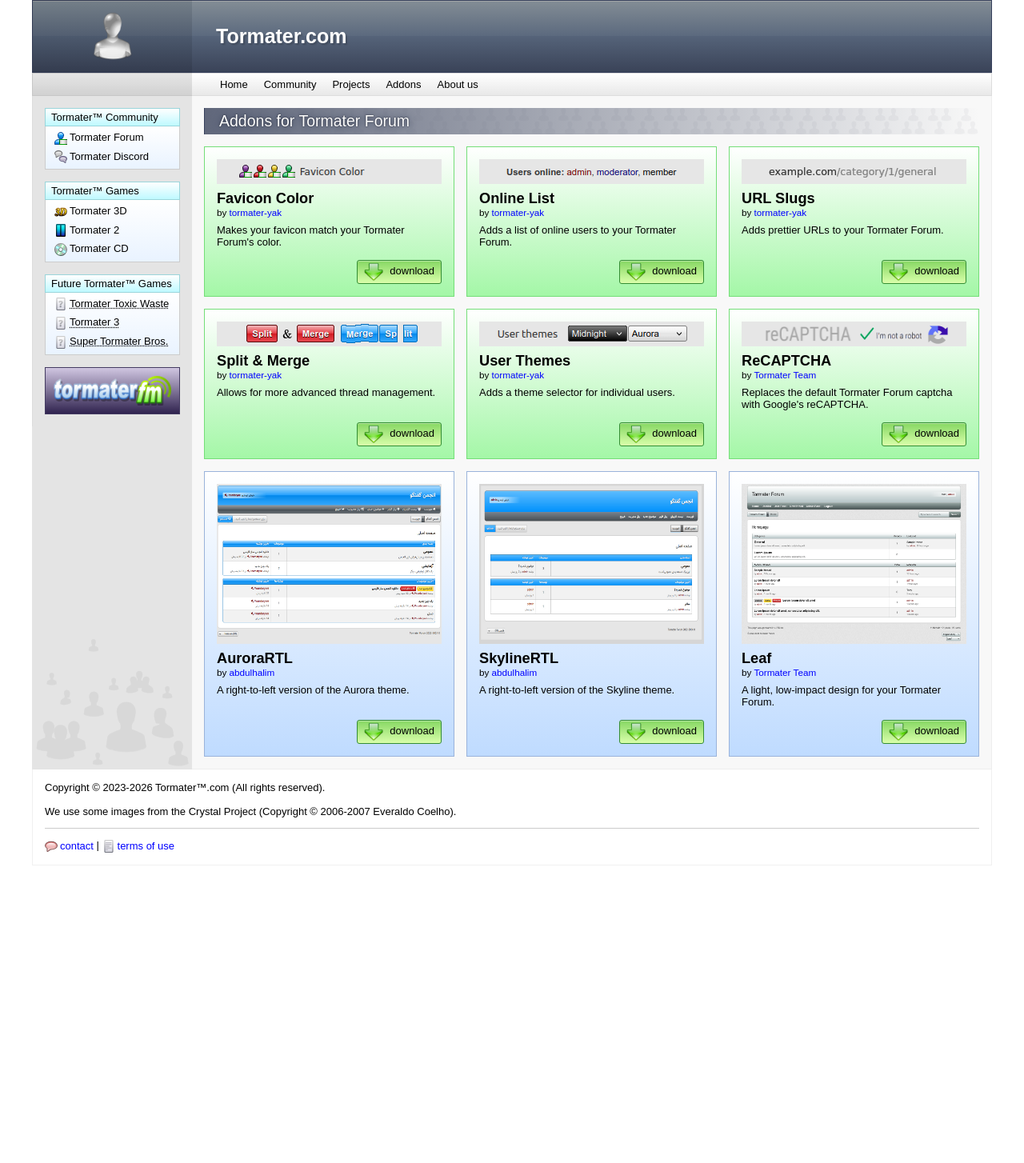
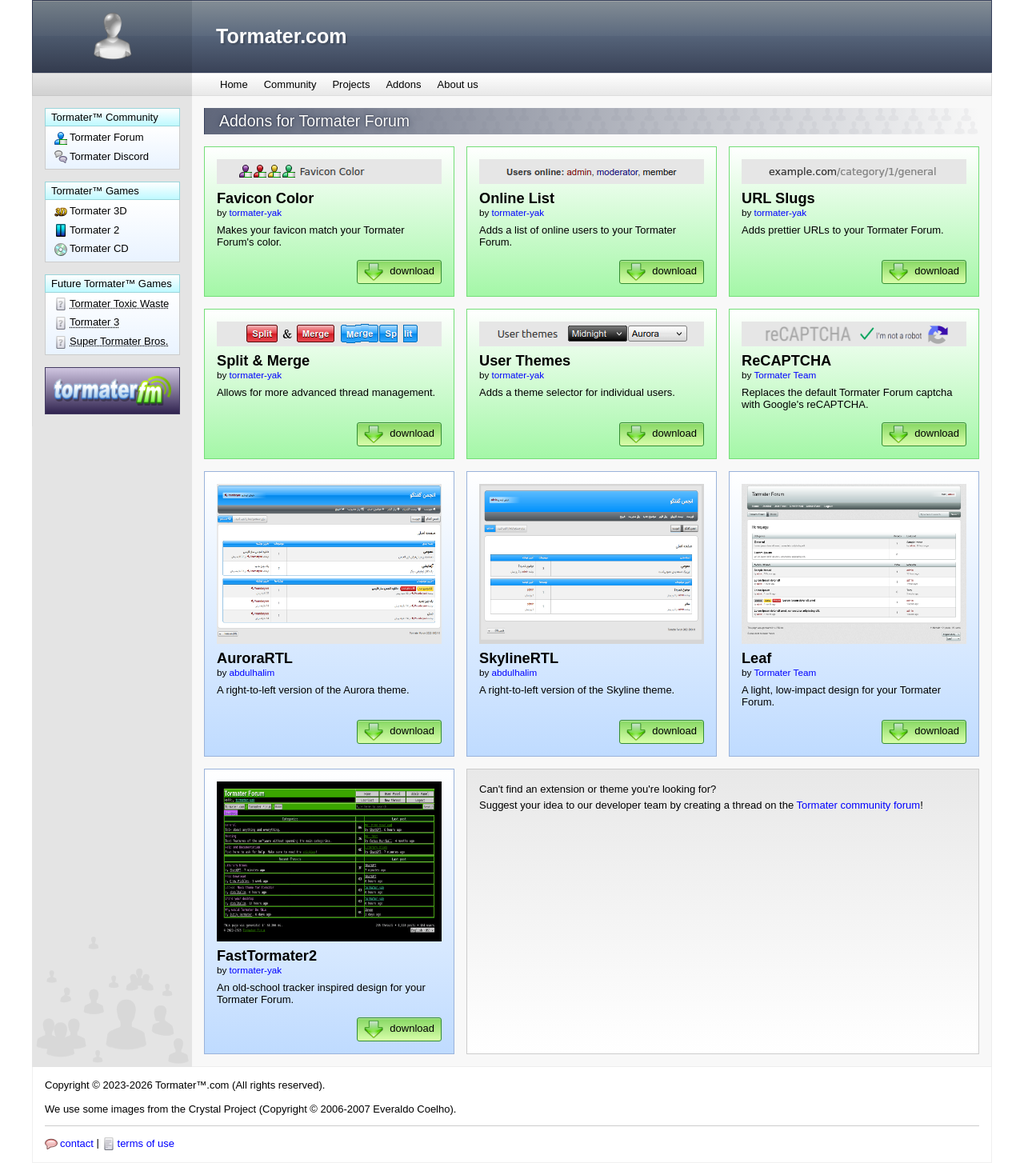
Before and after one commit to tormater/tormater.github.io, a Jekyll site: the page built from addons.html, in a window 1280 px wide. Shown: the whole page at 80% size. Built offline with Jekyll 4.4.1, drawn with Linux system fonts in a browser that asks for light colours; before the commit the page ends 1082 px from its top, so only the background shows below that.

Commit message:
Update addons.html

```diff
--- a/addons.html
+++ b/addons.html
@@ -75,6 +75,14 @@
     desc: "A light, low-impact design for your Tormater Forum."
     img: "leaf"
     type: "theme"
+  -
+    name: "FastTormater2"
+    url: "https://github.com/tormater/fasttormater2"
+    author: "tormater-yak"
+    author_url: "https://github.com/tormater-yak"
+    desc: "An old-school tracker inspired design for your Tormater Forum."
+    img: "fasttormater2"
+    type: "theme"
 ---
 
 <h2 class="page_title">Addons for Tormater Forum</h2>
@@ -96,9 +104,6 @@
     </div>
   {% endif %}
 {% endfor %}
-  <!--<div class="addon_card addon_filler">
-    <span>Can't find an extension or theme you're looking for?<br>Suggest your idea to our developer team by creating a thread on the <a href="https://forum.tormater.com">Tormater community forum</a>!</span>
-  </div>-->
 </div>
 
 <div class="addon_cards">
@@ -119,4 +124,7 @@
     </div>
   {% endif %}
 {% endfor %}
+  <div class="addon_card addon_filler" style="grid-column: span 2;">
+    <span>Can't find an extension or theme you're looking for?<br>Suggest your idea to our developer team by creating a thread on the <a href="https://forum.tormater.com">Tormater community forum</a>!</span>
+  </div>
 </div>
```
